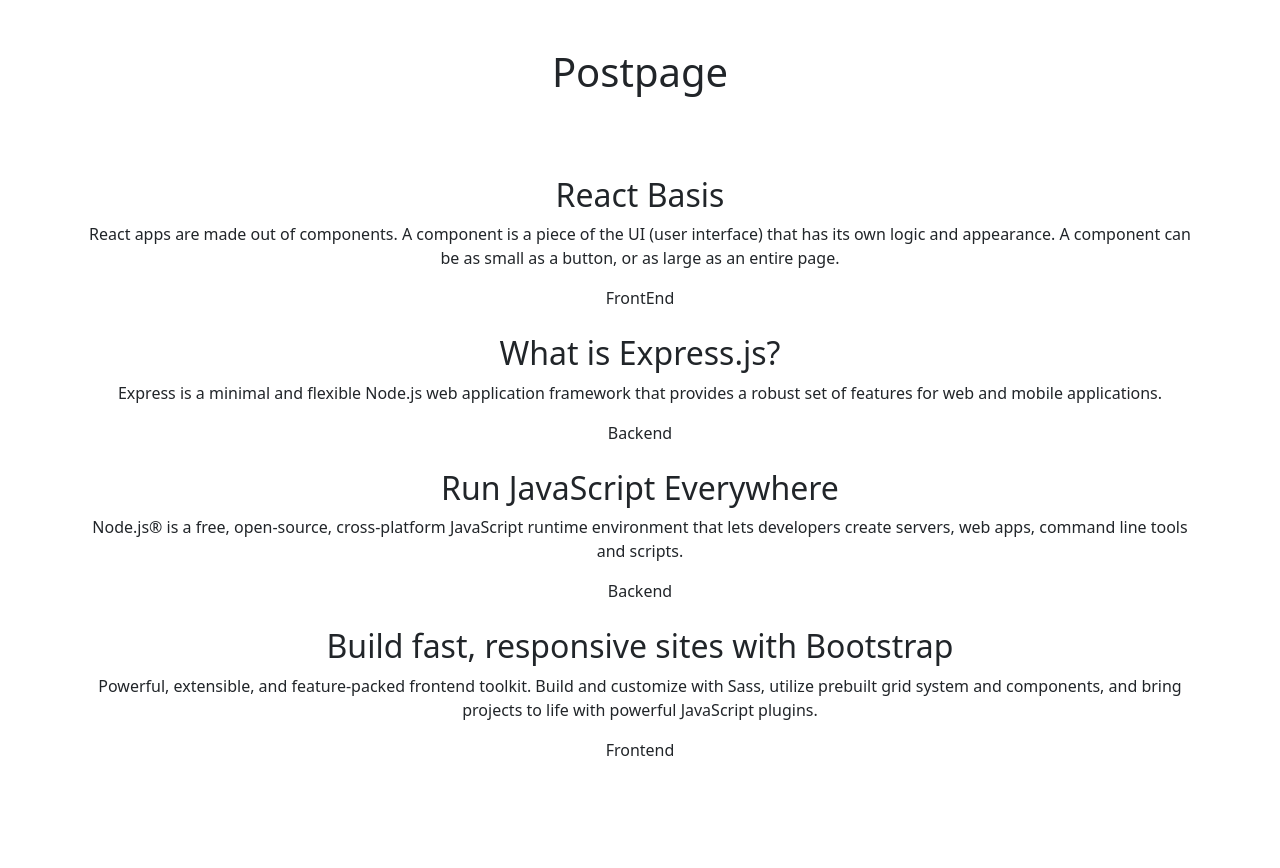
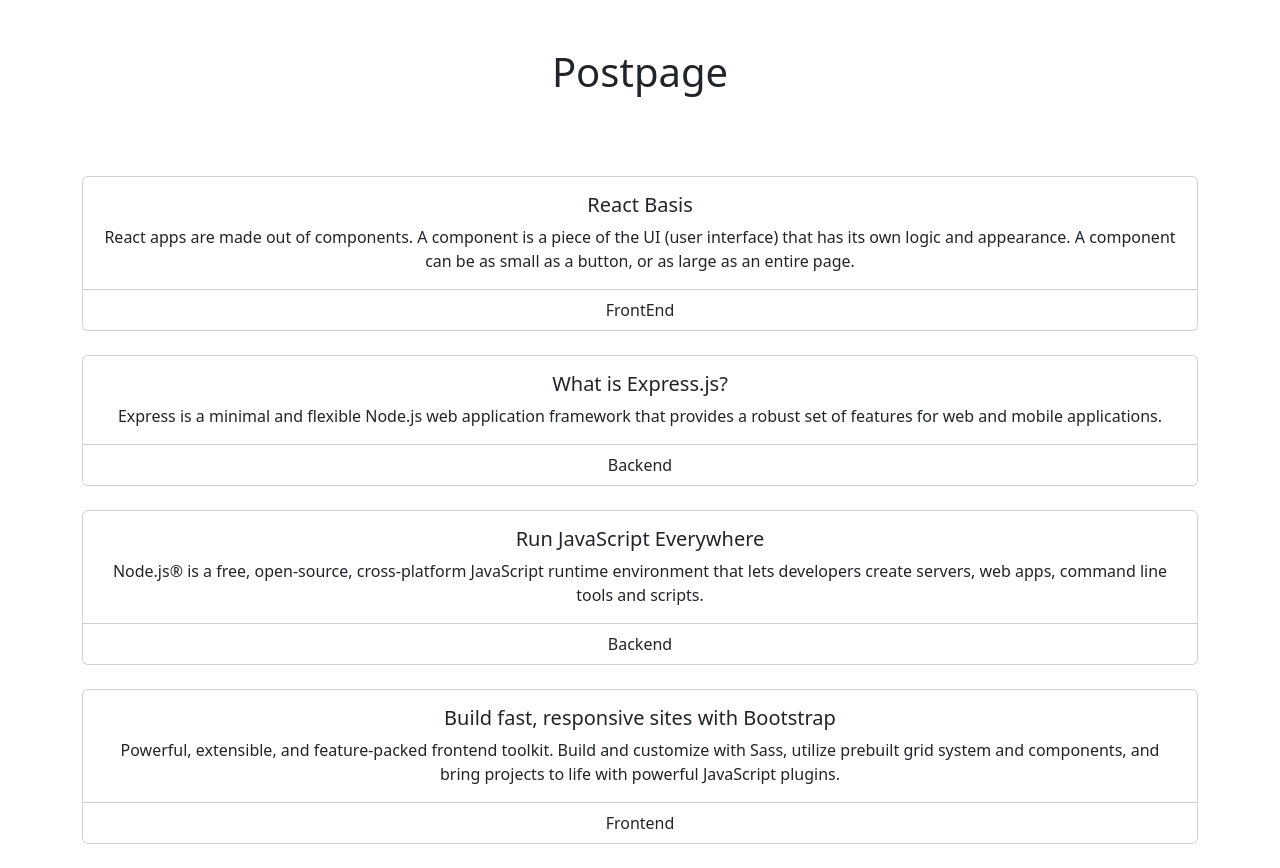
Before and after one commit to MicheleCasani/react-context-api, a React (Vite) app: page / in a window 1280 px wide. Before the commit the page ends 800 px from the top, so only its background shows below. Built offline with nearby package versions, Linux system fonts and the light colour scheme.

Commit message:
[UPD] modified style

```diff
--- a/src/App.jsx
+++ b/src/App.jsx
@@ -1,4 +1,3 @@
-import { useState } from 'react'
 import PostsPage from './components/PostsPage'
 
 
--- a/src/components/PostsList.jsx
+++ b/src/components/PostsList.jsx
@@ -13,9 +13,15 @@
             {posts.map((post) => (
                 <div key={post.id}
                     className='col-12 my-4'>
-                    <h2>{post.title}</h2>
-                    <p>{post.content}</p>
-                    <p>{post.category}</p>
+                    <div className="card flex-fill my-3">
+                        <div className="card-body">
+                            <h5 className="card-title">{post.title}</h5>
+                            <p className="card-text">{post.content}</p>
+                        </div>
+                        <ul className="list-group list-group-flush">
+                            <li className="list-group-item">{post.category} </li>
+                        </ul>
+                    </div>
                 </div>
             ))}
 
```
